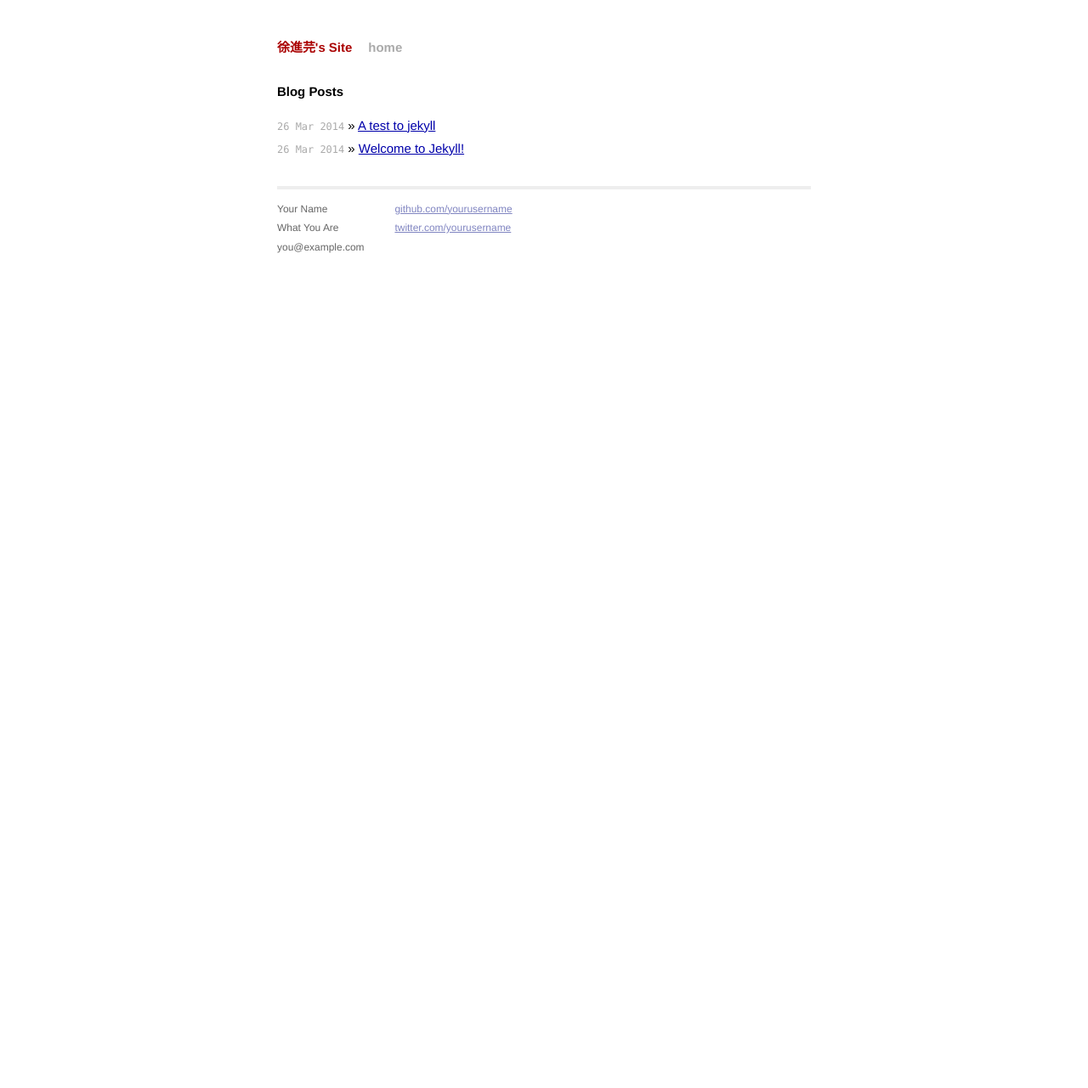
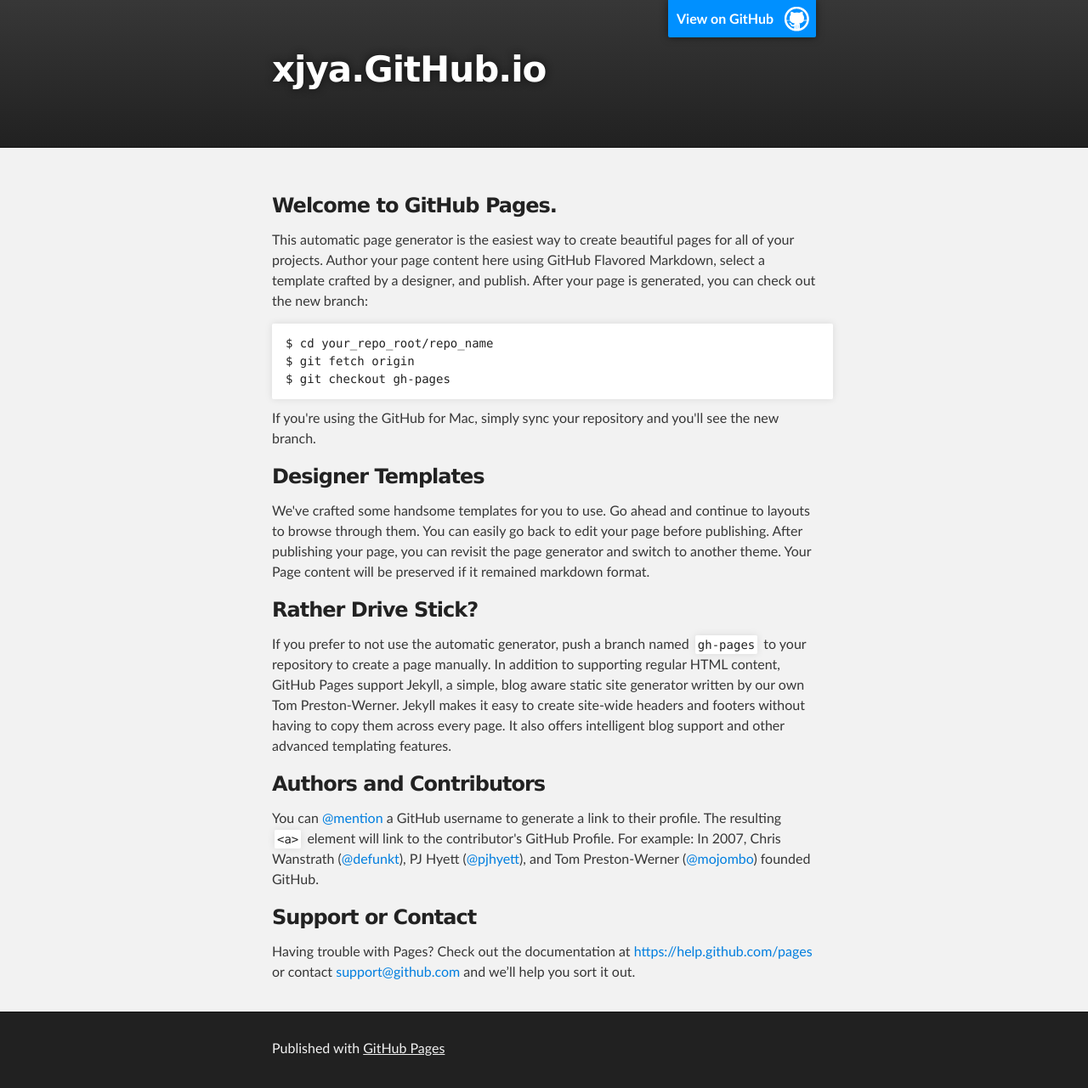
Before and after one commit to xjya/xjya.github.io, a Jekyll site: the page index.html, which Jekyll copies as it is, in a window 1280 px wide. Shown: the whole page at 85% size. Built offline with Jekyll 4.4.1, drawn with Linux system fonts in a browser that asks for light colours; Markdown is read by kramdown in place of the engine named in the settings; before the commit the page ends 945 px from its top, so only the background shows below that.

Commit message:
Replace master branch with page content via GitHub

```diff
--- a/index.html
+++ b/index.html
@@ -1,13 +1,74 @@
----
-layout: default
-title: Your New Jekyll Site
----
+<!DOCTYPE html>
+<html>
 
-<div id="home">
-  <h1>Blog Posts</h1>
-  <ul class="posts">
-    {% for post in site.posts %}
-      <li><span>{{ post.date | date_to_string }}</span> &raquo; <a href="{{ post.url }}">{{ post.title }}</a></li>
-    {% endfor %}
-  </ul>
-</div>
+  <head>
+    <meta charset='utf-8'>
+    <meta http-equiv="X-UA-Compatible" content="chrome=1">
+    <meta name="description" content="xjya.GitHub.io : ">
+
+    <link rel="stylesheet" type="text/css" media="screen" href="stylesheets/stylesheet.css">
+
+    <title>xjya.GitHub.io</title>
+  </head>
+
+  <body>
+
+    <!-- HEADER -->
+    <div id="header_wrap" class="outer">
+        <header class="inner">
+          <a id="forkme_banner" href="https://github.com/xjya">View on GitHub</a>
+
+          <h1 id="project_title">xjya.GitHub.io</h1>
+          <h2 id="project_tagline"></h2>
+
+        </header>
+    </div>
+
+    <!-- MAIN CONTENT -->
+    <div id="main_content_wrap" class="outer">
+      <section id="main_content" class="inner">
+        <h3>
+<a id="welcome-to-github-pages" class="anchor" href="#welcome-to-github-pages" aria-hidden="true"><span class="octicon octicon-link"></span></a>Welcome to GitHub Pages.</h3>
+
+<p>This automatic page generator is the easiest way to create beautiful pages for all of your projects. Author your page content here using GitHub Flavored Markdown, select a template crafted by a designer, and publish. After your page is generated, you can check out the new branch:</p>
+
+<pre><code>$ cd your_repo_root/repo_name
+$ git fetch origin
+$ git checkout gh-pages
+</code></pre>
+
+<p>If you're using the GitHub for Mac, simply sync your repository and you'll see the new branch.</p>
+
+<h3>
+<a id="designer-templates" class="anchor" href="#designer-templates" aria-hidden="true"><span class="octicon octicon-link"></span></a>Designer Templates</h3>
+
+<p>We've crafted some handsome templates for you to use. Go ahead and continue to layouts to browse through them. You can easily go back to edit your page before publishing. After publishing your page, you can revisit the page generator and switch to another theme. Your Page content will be preserved if it remained markdown format.</p>
+
+<h3>
+<a id="rather-drive-stick" class="anchor" href="#rather-drive-stick" aria-hidden="true"><span class="octicon octicon-link"></span></a>Rather Drive Stick?</h3>
+
+<p>If you prefer to not use the automatic generator, push a branch named <code>gh-pages</code> to your repository to create a page manually. In addition to supporting regular HTML content, GitHub Pages support Jekyll, a simple, blog aware static site generator written by our own Tom Preston-Werner. Jekyll makes it easy to create site-wide headers and footers without having to copy them across every page. It also offers intelligent blog support and other advanced templating features.</p>
+
+<h3>
+<a id="authors-and-contributors" class="anchor" href="#authors-and-contributors" aria-hidden="true"><span class="octicon octicon-link"></span></a>Authors and Contributors</h3>
+
+<p>You can <a href="https://github.com/blog/821" class="user-mention">@mention</a> a GitHub username to generate a link to their profile. The resulting <code>&lt;a&gt;</code> element will link to the contributor's GitHub Profile. For example: In 2007, Chris Wanstrath (<a href="https://github.com/defunkt" class="user-mention">@defunkt</a>), PJ Hyett (<a href="https://github.com/pjhyett" class="user-mention">@pjhyett</a>), and Tom Preston-Werner (<a href="https://github.com/mojombo" class="user-mention">@mojombo</a>) founded GitHub.</p>
+
+<h3>
+<a id="support-or-contact" class="anchor" href="#support-or-contact" aria-hidden="true"><span class="octicon octicon-link"></span></a>Support or Contact</h3>
+
+<p>Having trouble with Pages? Check out the documentation at <a href="https://help.github.com/pages">https://help.github.com/pages</a> or contact <a href="mailto:support@github.com">support@github.com</a> and we’ll help you sort it out.</p>
+      </section>
+    </div>
+
+    <!-- FOOTER  -->
+    <div id="footer_wrap" class="outer">
+      <footer class="inner">
+        <p>Published with <a href="http://pages.github.com">GitHub Pages</a></p>
+      </footer>
+    </div>
+
+
+
+  </body>
+</html>
--- /dev/null
+++ b/javascripts/main.js
@@ -0,0 +1 @@
+console.log('This would be the main JS file.');
--- /dev/null
+++ b/stylesheets/pygment_trac.css
@@ -0,0 +1,70 @@
+.highlight .hll { background-color: #ffffcc }
+.highlight  { background: #f0f3f3; }
+.highlight .c { color: #0099FF; font-style: italic } /* Comment */
+.highlight .err { color: #AA0000; background-color: #FFAAAA } /* Error */
+.highlight .k { color: #006699; font-weight: bold } /* Keyword */
+.highlight .o { color: #555555 } /* Operator */
+.highlight .cm { color: #0099FF; font-style: italic } /* Comment.Multiline */
+.highlight .cp { color: #009999 } /* Comment.Preproc */
+.highlight .c1 { color: #0099FF; font-style: italic } /* Comment.Single */
+.highlight .cs { color: #0099FF; font-weight: bold; font-style: italic } /* Comment.Special */
+.highlight .gd { background-color: #FFCCCC; border: 1px solid #CC0000 } /* Generic.Deleted */
+.highlight .ge { font-style: italic } /* Generic.Emph */
+.highlight .gr { color: #FF0000 } /* Generic.Error */
+.highlight .gh { color: #003300; font-weight: bold } /* Generic.Heading */
+.highlight .gi { background-color: #CCFFCC; border: 1px solid #00CC00 } /* Generic.Inserted */
+.highlight .go { color: #AAAAAA } /* Generic.Output */
+.highlight .gp { color: #000099; font-weight: bold } /* Generic.Prompt */
+.highlight .gs { font-weight: bold } /* Generic.Strong */
+.highlight .gu { color: #003300; font-weight: bold } /* Generic.Subheading */
+.highlight .gt { color: #99CC66 } /* Generic.Traceback */
+.highlight .kc { color: #006699; font-weight: bold } /* Keyword.Constant */
+.highlight .kd { color: #006699; font-weight: bold } /* Keyword.Declaration */
+.highlight .kn { color: #006699; font-weight: bold } /* Keyword.Namespace */
+.highlight .kp { color: #006699 } /* Keyword.Pseudo */
+.highlight .kr { color: #006699; font-weight: bold } /* Keyword.Reserved */
+.highlight .kt { color: #007788; font-weight: bold } /* Keyword.Type */
+.highlight .m { color: #FF6600 } /* Literal.Number */
+.highlight .s { color: #CC3300 } /* Literal.String */
+.highlight .na { color: #330099 } /* Name.Attribute */
+.highlight .nb { color: #336666 } /* Name.Builtin */
+.highlight .nc { color: #00AA88; font-weight: bold } /* Name.Class */
+.highlight .no { color: #336600 } /* Name.Constant */
+.highlight .nd { color: #9999FF } /* Name.Decorator */
+.highlight .ni { color: #999999; font-weight: bold } /* Name.Entity */
+.highlight .ne { color: #CC0000; font-weight: bold } /* Name.Exception */
+.highlight .nf { color: #CC00FF } /* Name.Function */
+.highlight .nl { color: #9999FF } /* Name.Label */
+.highlight .nn { color: #00CCFF; font-weight: bold } /* Name.Namespace */
+.highlight .nt { color: #330099; font-weight: bold } /* Name.Tag */
+.highlight .nv { color: #003333 } /* Name.Variable */
+.highlight .ow { color: #000000; font-weight: bold } /* Operator.Word */
+.highlight .w { color: #bbbbbb } /* Text.Whitespace */
+.highlight .mf { color: #FF6600 } /* Literal.Number.Float */
+.highlight .mh { color: #FF6600 } /* Literal.Number.Hex */
+.highlight .mi { color: #FF6600 } /* Literal.Number.Integer */
+.highlight .mo { color: #FF6600 } /* Literal.Number.Oct */
+.highlight .sb { color: #CC3300 } /* Literal.String.Backtick */
+.highlight .sc { color: #CC3300 } /* Literal.String.Char */
+.highlight .sd { color: #CC3300; font-style: italic } /* Literal.String.Doc */
+.highlight .s2 { color: #CC3300 } /* Literal.String.Double */
+.highlight .se { color: #CC3300; font-weight: bold } /* Literal.String.Escape */
+.highlight .sh { color: #CC3300 } /* Literal.String.Heredoc */
+.highlight .si { color: #AA0000 } /* Literal.String.Interpol */
+.highlight .sx { color: #CC3300 } /* Literal.String.Other */
+.highlight .sr { color: #33AAAA } /* Literal.String.Regex */
+.highlight .s1 { color: #CC3300 } /* Literal.String.Single */
+.highlight .ss { color: #FFCC33 } /* Literal.String.Symbol */
+.highlight .bp { color: #336666 } /* Name.Builtin.Pseudo */
+.highlight .vc { color: #003333 } /* Name.Variable.Class */
+.highlight .vg { color: #003333 } /* Name.Variable.Global */
+.highlight .vi { color: #003333 } /* Name.Variable.Instance */
+.highlight .il { color: #FF6600 } /* Literal.Number.Integer.Long */
+
+.type-csharp .highlight .k { color: #0000FF }
+.type-csharp .highlight .kt { color: #0000FF }
+.type-csharp .highlight .nf { color: #000000; font-weight: normal }
+.type-csharp .highlight .nc { color: #2B91AF }
+.type-csharp .highlight .nn { color: #000000 }
+.type-csharp .highlight .s { color: #A31515 }
+.type-csharp .highlight .sc { color: #A31515 }
--- /dev/null
+++ b/stylesheets/stylesheet.css
@@ -0,0 +1,425 @@
+/*******************************************************************************
+Slate Theme for GitHub Pages
+by Jason Costello, @jsncostello
+*******************************************************************************/
+
+@import url(pygment_trac.css);
+
+/*******************************************************************************
+MeyerWeb Reset
+*******************************************************************************/
+
+html, body, div, span, applet, object, iframe,
+h1, h2, h3, h4, h5, h6, p, blockquote, pre,
+a, abbr, acronym, address, big, cite, code,
+del, dfn, em, img, ins, kbd, q, s, samp,
+small, strike, strong, sub, sup, tt, var,
+b, u, i, center,
+dl, dt, dd, ol, ul, li,
+fieldset, form, label, legend,
+table, caption, tbody, tfoot, thead, tr, th, td,
+article, aside, canvas, details, embed,
+figure, figcaption, footer, header, hgroup,
+menu, nav, output, ruby, section, summary,
+time, mark, audio, video {
+  margin: 0;
+  padding: 0;
+  border: 0;
+  font: inherit;
+  vertical-align: baseline;
+}
+
+/* HTML5 display-role reset for older browsers */
+article, aside, details, figcaption, figure,
+footer, header, hgroup, menu, nav, section {
+  display: block;
+}
+
+ol, ul {
+  list-style: none;
+}
+
+table {
+  border-collapse: collapse;
+  border-spacing: 0;
+}
+
+/*******************************************************************************
+Theme Styles
+*******************************************************************************/
+
+body {
+  box-sizing: border-box;
+  color:#373737;
+  background: #212121;
+  font-size: 16px;
+  font-family: 'Myriad Pro', Calibri, Helvetica, Arial, sans-serif;
+  line-height: 1.5;
+  -webkit-font-smoothing: antialiased;
+}
+
+h1, h2, h3, h4, h5, h6 {
+  margin: 10px 0;
+  font-weight: 700;
+  color:#222222;
+  font-family: 'Lucida Grande', 'Calibri', Helvetica, Arial, sans-serif;
+  letter-spacing: -1px;
+}
+
+h1 {
+  font-size: 36px;
+  font-weight: 700;
+}
+
+h2 {
+  padding-bottom: 10px;
+  font-size: 32px;
+  background: url('../images/bg_hr.png') repeat-x bottom;
+}
+
+h3 {
+  font-size: 24px;
+}
+
+h4 {
+  font-size: 21px;
+}
+
+h5 {
+  font-size: 18px;
+}
+
+h6 {
+  font-size: 16px;
+}
+
+p {
+  margin: 10px 0 15px 0;
+}
+
+footer p {
+  color: #f2f2f2;
+}
+
+a {
+  text-decoration: none;
+  color: #007edf;
+  text-shadow: none;
+
+  transition: color 0.5s ease;
+  transition: text-shadow 0.5s ease;
+  -webkit-transition: color 0.5s ease;
+  -webkit-transition: text-shadow 0.5s ease;
+  -moz-transition: color 0.5s ease;
+  -moz-transition: text-shadow 0.5s ease;
+  -o-transition: color 0.5s ease;
+  -o-transition: text-shadow 0.5s ease;
+  -ms-transition: color 0.5s ease;
+  -ms-transition: text-shadow 0.5s ease;
+}
+
+a:hover, a:focus {text-decoration: underline;}
+
+footer a {
+  color: #F2F2F2;
+  text-decoration: underline;
+}
+
+em {
+  font-style: italic;
+}
+
+strong {
+  font-weight: bold;
+}
+
+img {
+  position: relative;
+  margin: 0 auto;
+  max-width: 739px;
+  padding: 5px;
+  margin: 10px 0 10px 0;
+  border: 1px solid #ebebeb;
+
+  box-shadow: 0 0 5px #ebebeb;
+  -webkit-box-shadow: 0 0 5px #ebebeb;
+  -moz-box-shadow: 0 0 5px #ebebeb;
+  -o-box-shadow: 0 0 5px #ebebeb;
+  -ms-box-shadow: 0 0 5px #ebebeb;
+}
+
+p img {
+  display: inline;
+  margin: 0;
+  padding: 0;
+  vertical-align: middle;
+  text-align: center;
+  border: none;
+}
+
+pre, code {
+  width: 100%;
+  color: #222;
+  background-color: #fff;
+
+  font-family: Monaco, "Bitstream Vera Sans Mono", "Lucida Console", Terminal, monospace;
+  font-size: 14px;
+
+  border-radius: 2px;
+  -moz-border-radius: 2px;
+  -webkit-border-radius: 2px;
+}
+
+pre {
+  width: 100%;
+  padding: 10px;
+  box-shadow: 0 0 10px rgba(0,0,0,.1);
+  overflow: auto;
+}
+
+code {
+  padding: 3px;
+  margin: 0 3px;
+  box-shadow: 0 0 10px rgba(0,0,0,.1);
+}
+
+pre code {
+  display: block;
+  box-shadow: none;
+}
+
+blockquote {
+  color: #666;
+  margin-bottom: 20px;
+  padding: 0 0 0 20px;
+  border-left: 3px solid #bbb;
+}
+
+
+ul, ol, dl {
+  margin-bottom: 15px
+}
+
+ul {
+  list-style-position: inside;
+  list-style: disc;
+  padding-left: 20px;
+}
+
+ol {
+  list-style-position: inside;
+  list-style: decimal;
+  padding-left: 20px;
+}
+
+dl dt {
+  font-weight: bold;
+}
+
+dl dd {
+  padding-left: 20px;
+  font-style: italic;
+}
+
+dl p {
+  padding-left: 20px;
+  font-style: italic;
+}
+
+hr {
+  height: 1px;
+  margin-bottom: 5px;
+  border: none;
+  background: url('../images/bg_hr.png') repeat-x center;
+}
+
+table {
+  border: 1px solid #373737;
+  margin-bottom: 20px;
+  text-align: left;
+ }
+
+th {
+  font-family: 'Lucida Grande', 'Helvetica Neue', Helvetica, Arial, sans-serif;
+  padding: 10px;
+  background: #373737;
+  color: #fff;
+ }
+
+td {
+  padding: 10px;
+  border: 1px solid #373737;
+ }
+
+form {
+  background: #f2f2f2;
+  padding: 20px;
+}
+
+/*******************************************************************************
+Full-Width Styles
+*******************************************************************************/
+
+.outer {
+  width: 100%;
+}
+
+.inner {
+  position: relative;
+  max-width: 640px;
+  padding: 20px 10px;
+  margin: 0 auto;
+}
+
+#forkme_banner {
+  display: block;
+  position: absolute;
+  top:0;
+  right: 10px;
+  z-index: 10;
+  padding: 10px 50px 10px 10px;
+  color: #fff;
+  background: url('../images/blacktocat.png') #0090ff no-repeat 95% 50%;
+  font-weight: 700;
+  box-shadow: 0 0 10px rgba(0,0,0,.5);
+  border-bottom-left-radius: 2px;
+  border-bottom-right-radius: 2px;
+}
+
+#header_wrap {
+  background: #212121;
+  background: -moz-linear-gradient(top, #373737, #212121);
+  background: -webkit-linear-gradient(top, #373737, #212121);
+  background: -ms-linear-gradient(top, #373737, #212121);
+  background: -o-linear-gradient(top, #373737, #212121);
+  background: linear-gradient(top, #373737, #212121);
+}
+
+#header_wrap .inner {
+  padding: 50px 10px 30px 10px;
+}
+
+#project_title {
+  margin: 0;
+  color: #fff;
+  font-size: 42px;
+  font-weight: 700;
+  text-shadow: #111 0px 0px 10px;
+}
+
+#project_tagline {
+  color: #fff;
+  font-size: 24px;
+  font-weight: 300;
+  background: none;
+  text-shadow: #111 0px 0px 10px;
+}
+
+#downloads {
+  position: absolute;
+  width: 210px;
+  z-index: 10;
+  bottom: -40px;
+  right: 0;
+  height: 70px;
+  background: url('../images/icon_download.png') no-repeat 0% 90%;
+}
+
+.zip_download_link {
+  display: block;
+  float: right;
+  width: 90px;
+  height:70px;
+  text-indent: -5000px;
+  overflow: hidden;
+  background: url(../images/sprite_download.png) no-repeat bottom left;
+}
+
+.tar_download_link {
+  display: block;
+  float: right;
+  width: 90px;
+  height:70px;
+  text-indent: -5000px;
+  overflow: hidden;
+  background: url(../images/sprite_download.png) no-repeat bottom right;
+  margin-left: 10px;
+}
+
+.zip_download_link:hover {
+  background: url(../images/sprite_download.png) no-repeat top left;
+}
+
+.tar_download_link:hover {
+  background: url(../images/sprite_download.png) no-repeat top right;
+}
+
+#main_content_wrap {
+  background: #f2f2f2;
+  border-top: 1px solid #111;
+  border-bottom: 1px solid #111;
+}
+
+#main_content {
+  padding-top: 40px;
+}
+
+#footer_wrap {
+  background: #212121;
+}
+
+
+
+/*******************************************************************************
+Small Device Styles
+*******************************************************************************/
+
+@media screen and (max-width: 480px) {
+  body {
+    font-size:14px;
+  }
+
+  #downloads {
+    display: none;
+  }
+
+  .inner {
+    min-width: 320px;
+    max-width: 480px;
+  }
+
+  #project_title {
+  font-size: 32px;
+  }
+
+  h1 {
+    font-size: 28px;
+  }
+
+  h2 {
+    font-size: 24px;
+  }
+
+  h3 {
+    font-size: 21px;
+  }
+
+  h4 {
+    font-size: 18px;
+  }
+
+  h5 {
+    font-size: 14px;
+  }
+
+  h6 {
+    font-size: 12px;
+  }
+
+  code, pre {
+    min-width: 320px;
+    max-width: 480px;
+    font-size: 11px;
+  }
+
+}
```
Also changed, not shown: params.json (added, +1 -0 lines), images/bg_hr.png (added), images/blacktocat.png (added), images/icon_download.png (added), images/sprite_download.png (added).
